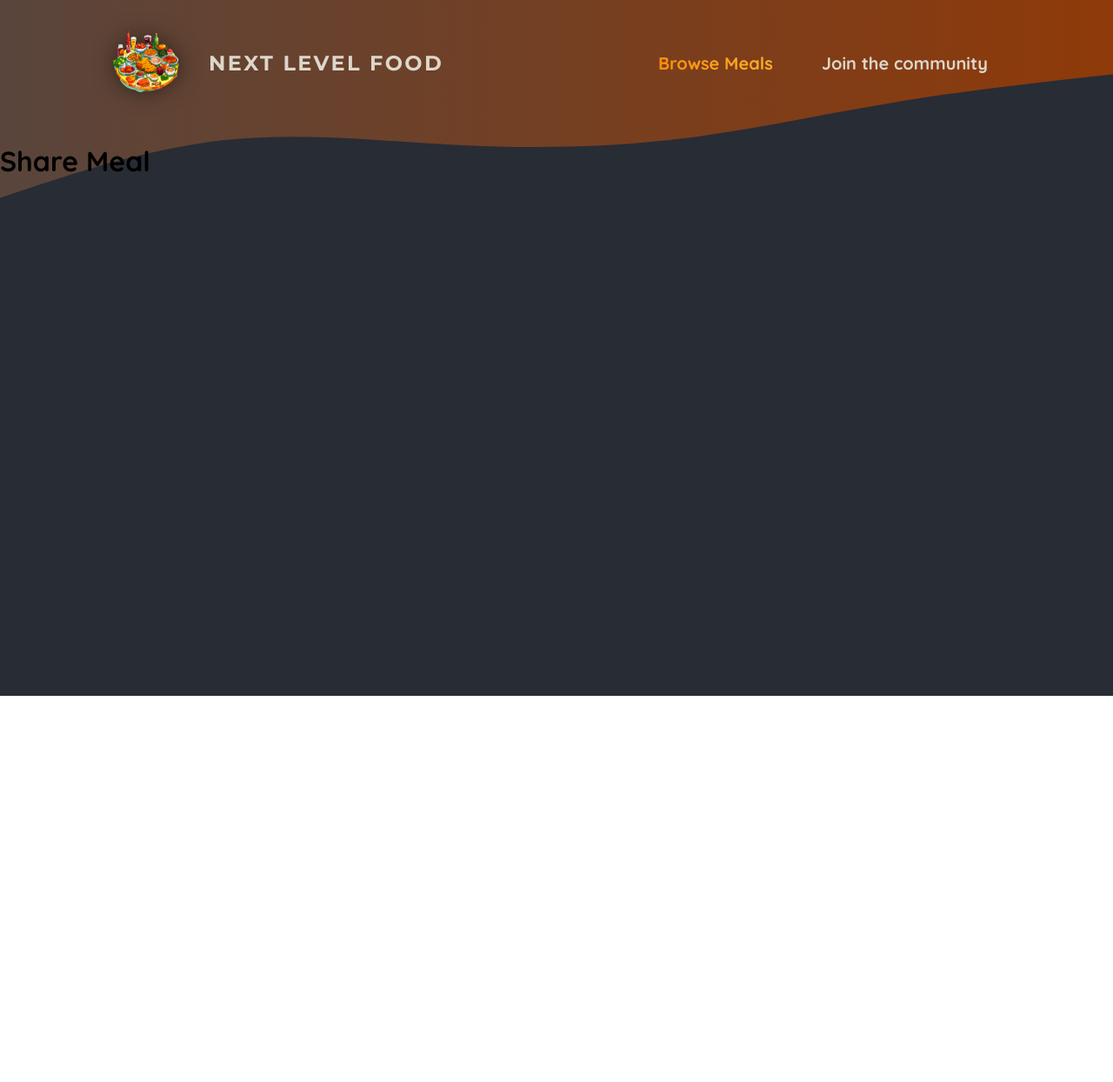
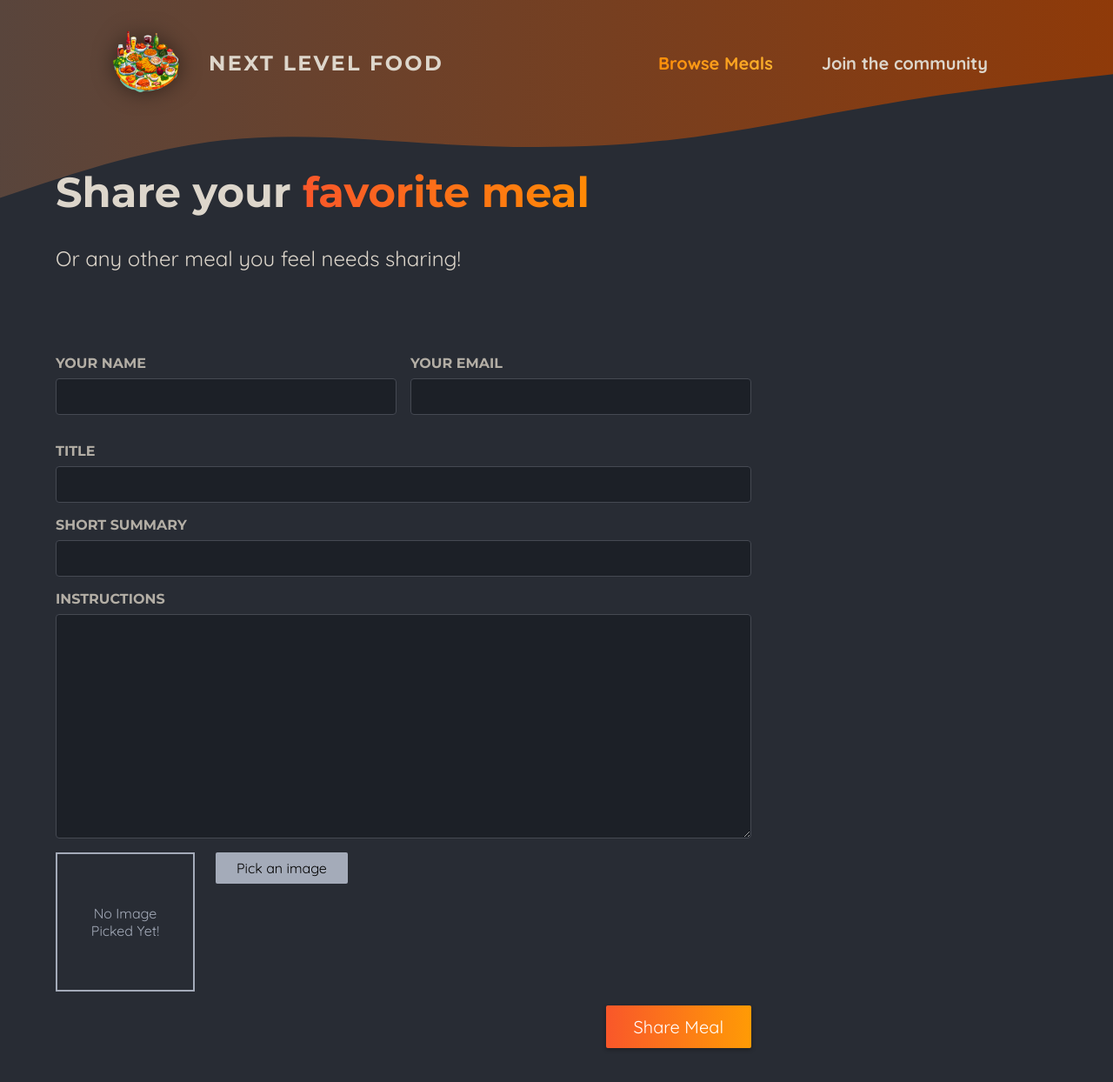
Before and after one commit to ganga77/NextJs_FoodApp, a Next.js app: page /meals/share in a window 1280 px wide. Shown: the top 1244 px of the page at 87% size. Before the commit the page ends 800 px from the top, so only its background shows below. Built offline with nearby package versions, Linux system fonts and the light colour scheme.

Commit message:
Adding ImagePicker for share meal component

```diff
--- /dev/null
+++ b/app/components/imagepicker/image-picker.js
@@ -0,0 +1,48 @@
+'use client'
+import { useRef, useState } from 'react'
+import classes from './image-picker.module.css'
+import Image from 'next/image';
+export default function ImagePicker({label, name}){
+    const [pickedImage, setPickedImage] = useState();
+const imageInput = useRef();
+    const handlePickClick = () =>{
+        imageInput.current.click();
+    }
+
+    const handleImageChange = (event)=>{
+        const file = event.target.files[0];
+
+        if(!file){
+            return;
+        }
+
+        const fileReader = new FileReader();
+        fileReader.onload = () =>{
+            setPickedImage(fileReader.result);
+        }
+        fileReader.readAsDataURL(file);
+    }
+
+    return (
+        <div className={classes.picker}>
+            <label htmlFor={name}>{label}</label>
+            <div className={classes.controls}>
+                <div className={classes.preview}>
+                    {!pickedImage && <p>No Image Picked Yet!</p>}
+                    {pickedImage && <Image src={pickedImage}
+                     alt="The selected image"
+                     fill/>}
+                </div>
+                <input
+                className={classes.input}
+                type="file"
+                id={name}
+                accept="image/png, image/jpeg"
+                name={name}
+                ref={imageInput}
+                onChange={handleImageChange}/>
+                <button className={classes.button} type="button" onClick={handlePickClick}>Pick an image</button>
+            </div>
+        </div>
+    )
+}
--- /dev/null
+++ b/app/components/imagepicker/image-picker.module.css
@@ -0,0 +1,45 @@
+.controls {
+    display: flex;
+    align-items: flex-start;
+    gap: 1.5rem;
+    margin-bottom: 1rem;
+  }
+
+  .picker .input {
+    display: none;
+  }
+
+  .picker .button {
+    border: 0;
+    padding: 0.5rem 1.5rem;
+    background: #a4abb9;
+    border-radius: 2px;
+    cursor: pointer;
+    font: inherit;
+  }
+
+  .picker .button:hover,
+  .picker .button:focus {
+    background: #b3b9c6;
+  }
+
+  .preview {
+    width: 10rem;
+    height: 10rem;
+    border: 2px solid #a4abb9;
+    display: flex;
+    justify-content: center;
+    align-items: center;
+    text-align: center;
+    color: #a4abb9;
+    position: relative;
+  }
+
+  .preview p {
+    margin: 0;
+    padding: 1rem;
+  }
+
+  .preview img {
+    object-fit: cover;
+  }
--- a/app/meals/share/page.js
+++ b/app/meals/share/page.js
@@ -1,4 +1,49 @@
-export default function Share(){
-    return <>
-    <h1>Share Meal</h1></>
+import classes from './page.module.css';
+import ImagePicker from '@/app/components/imagepicker/image-picker';
+export default function ShareMealPage() {
+  return (
+    <>
+      <header className={classes.header}>
+        <h1>
+          Share your <span className={classes.highlight}>favorite meal</span>
+        </h1>
+        <p>Or any other meal you feel needs sharing!</p>
+      </header>
+      <main className={classes.main}>
+        <form className={classes.form}>
+          <div className={classes.row}>
+            <p>
+              <label htmlFor="name">Your name</label>
+              <input type="text" id="name" name="name" required />
+            </p>
+            <p>
+              <label htmlFor="email">Your email</label>
+              <input type="email" id="email" name="email" required />
+            </p>
+          </div>
+          <p>
+            <label htmlFor="title">Title</label>
+            <input type="text" id="title" name="title" required />
+          </p>
+          <p>
+            <label htmlFor="summary">Short Summary</label>
+            <input type="text" id="summary" name="summary" required />
+          </p>
+          <p>
+            <label htmlFor="instructions">Instructions</label>
+            <textarea
+              id="instructions"
+              name="instructions"
+              rows="10"
+              required
+            ></textarea>
+          </p>
+          <ImagePicker />
+          <p className={classes.actions}>
+            <button type="submit">Share Meal</button>
+          </p>
+        </form>
+      </main>
+    </>
+  );
 }
--- /dev/null
+++ b/app/meals/share/page.module.css
@@ -0,0 +1,98 @@
+.header {
+    gap: 3rem;
+    margin: 3rem auto 5rem auto;
+    width: 90%;
+    max-width: 75rem;
+    color: #ddd6cb;
+    font-size: 1.5rem;
+  }
+
+  .header h1 {
+    font-family: 'Montserrat', sans-serif;
+  }
+
+  .highlight {
+    background: linear-gradient(90deg, #f9572a, #ff8a05);
+    background-clip: text;
+    -webkit-background-clip: text;
+    -webkit-text-fill-color: transparent;
+  }
+
+  .main {
+    width: 90%;
+    max-width: 75rem;
+    margin: 3rem auto;
+    color: white;
+  }
+
+  .form {
+    max-width: 50rem;
+  }
+
+  .form label {
+    display: block;
+    margin-bottom: 0.5rem;
+    font-size: 1rem;
+    font-family: 'Montserrat', sans-serif;
+    text-transform: uppercase;
+    color: #b3aea5;
+    font-weight: bold;
+  }
+
+  .form input,
+  .form textarea {
+    display: block;
+    width: 100%;
+    padding: 0.5rem 1rem;
+    border-radius: 4px;
+    border: 1px solid #454952;
+    background: #1c2027;
+    font-size: 1.25rem;
+    font-family: 'Montserrat', sans-serif;
+    color: #ddd6cb;
+  }
+
+  .form input:focus,
+  .form textarea:focus {
+    outline-color: #f99f2a;
+    background-color: #1f252d;
+  }
+
+  .row {
+    display: flex;
+    gap: 1rem;
+  }
+
+  .row p {
+    width: 100%;
+  }
+
+  .actions {
+    text-align: right;
+  }
+
+  .actions button {
+    border: 0;
+    padding: 0.75rem 2rem;
+    background: linear-gradient(90deg, #f9572a, #ff9b05);
+    border: none;
+    color: #ffffff;
+    border-radius: 2px;
+    cursor: pointer;
+    font: inherit;
+    font-size: 1.25rem;
+    box-shadow: 0 2px 5px rgba(0, 0, 0, 0.3);
+  }
+
+  .actions button:hover,
+  .actions button:focus {
+    background: linear-gradient(90deg, #fd4715, #f9b241);
+  }
+
+  .actions button:disabled,
+  .actions button:hover:disabled,
+  .actions button:focus:disabled {
+    background: #ccc;
+    color: #979797;
+    cursor: not-allowed;
+  }
```
